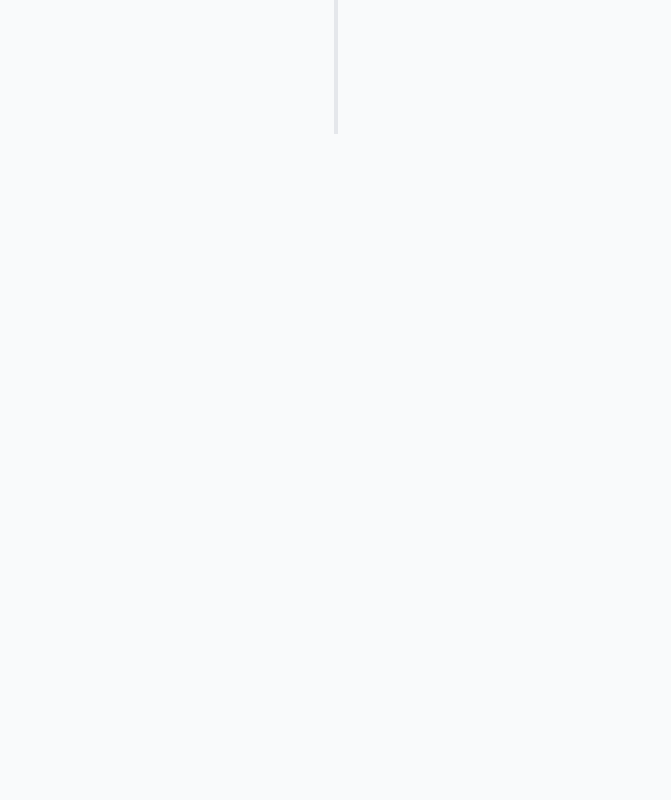
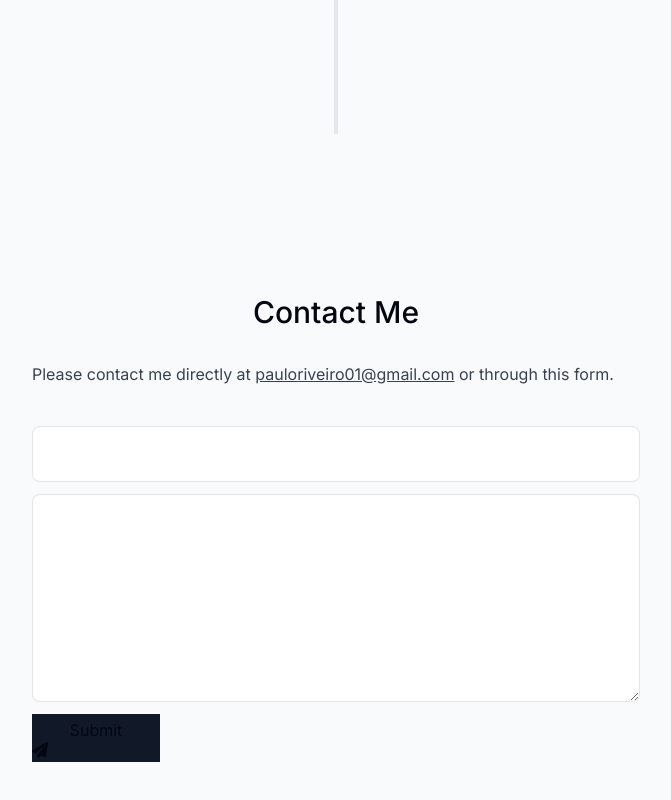
Before and after one commit to DrowLink/pauloriveiro-portfolio, a Next.js app: page / in a window 1280 px wide. Shown: the part 3556-4356 px from the top of the page, without its empty margins (304-975 px from the left). Built offline with nearby package versions, Linux system fonts and the light colour scheme.

Commit message:
contact section v1

```diff
--- a/app/globals.css
+++ b/app/globals.css
@@ -5,3 +5,7 @@
 html {
     --line-color: #e5e7eb;
 }
+
+.borderBlack {
+    @apply border border-black/10;
+}
--- a/app/layout.tsx
+++ b/app/layout.tsx
@@ -17,7 +17,7 @@ export default function RootLayout({
 }) {
   return (
     <html lang="en" className="!scroll-smooth">
-      <body className={`${inter.className} bg-gray-50 text-gray-950 relative h-[5000px] pt-28 sm:pt-36`}>
+      <body className={`${inter.className} bg-gray-50 text-gray-950 relative pt-28 sm:pt-36`}>
         <div className="bg-[#fbe2e3] absolute top-[-6rem] -z-10 right-[11rem] h-[31.25rem] w-[31.25rem] rounded-full blur-[10rem] sm:w-[68.75rem]"></div>
         <div className="bg-[#dbd7fb] absolute top-[-1rem] -z-10 left-[-35rem] h-[31.25rem] w-[50rem] rounded-full blur-[10rem] sm:w-[68.75rem] md:left-[-33rem] lg:-[-28rem] xl:left-[-15rem] 2xl:left-[-5rem]"></div>
 
--- a/app/page.tsx
+++ b/app/page.tsx
@@ -4,6 +4,7 @@ import About from "@/components/about";
 import Projects from "@/components/projects";
 import Skills from "@/components/skills";
 import Experience from "@/components/experience";
+import Contact from "@/components/contacts";
 
 export default function Home() {
   return (
@@ -14,6 +15,7 @@ export default function Home() {
       <Projects />
       <Skills />
       <Experience />
+      <Contact />
     </main>
   )
 }
--- /dev/null
+++ b/components/contacts.tsx
@@ -0,0 +1,16 @@
+import React from 'react'
+import { FaPaperPlane } from 'react-icons/fa'
+import SectionHeading from './section-heading'
+
+export default function Contact() {
+  return (
+    <section id='contact' className='mb-20 sm:mb-28 w-[min(100%,38rem)]'>
+        <SectionHeading>Contact me</SectionHeading>
+        <p className='text-gray-700'>Please contact me directly at <a className='underline' href='mailto:pauloriveiro01@gmail.com'>pauloriveiro01@gmail.com</a> or through this form.</p>
+        <form className='mt-10 flex flex-col'>
+            <input className="h-14 rounded-lg border borderBlack" type="email" />
+            <textarea className='h-52 my-3 rounded-lg borderBlack p-4'/>
+            <button className="h-[3rem] w-[8rem] bg-gray-900" type='submit'>Submit <FaPaperPlane /></button>
+        </form>
+    </section>)
+}
--- a/components/experience.tsx
+++ b/components/experience.tsx
@@ -11,7 +11,7 @@ import { experiencesData } from "@/lib/data";
 import { useSectionInView } from "@/lib/hooks";
 
 export default function Experience() {
-  return <section id="experience" >
+  return <section id="experience" className="scroll-mt-28 mb-28 sm:mb-40">
     <SectionHeading>My experience</SectionHeading>
     <VerticalTimeline lineColor="">
         { experiencesData.map((item, index) => (
```
